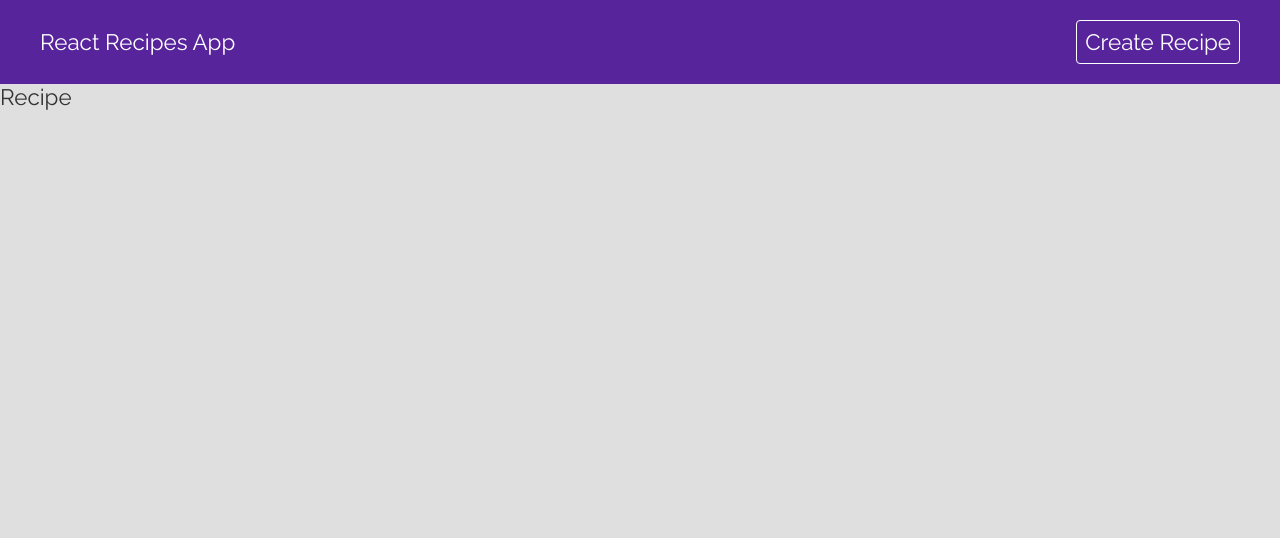
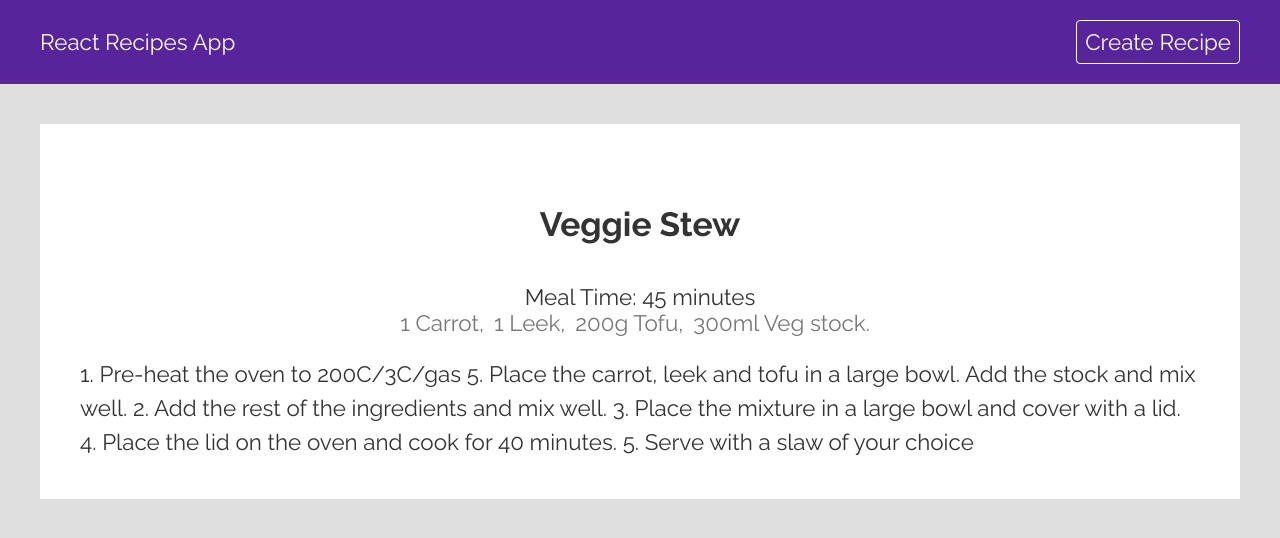
Before and after one commit to alexelmore/react-recipe-app, a React (Create React App) app in the folder recipe-app/: page /recipes/1 in a window 1280 px wide. Shown: the top 538 px of the page. Built offline with nearby package versions, Linux system fonts and the light colour scheme; data requests are answered from the project's data file; the HTML template or start-up script is replaced by a standard one.

Commit message:
Setup for Recipe Component

```diff
--- a/recipe-app/src/components/RecipeList.jsx
+++ b/recipe-app/src/components/RecipeList.jsx
@@ -3,7 +3,6 @@ import { Link } from "react-router-dom";
 import "./RecipeList.css";
 
 function RecipeList({ recipes }) {
-  console.log(recipes);
   return (
     <div className="recipe-list">
       {recipes.map((recipe) => (
--- a/recipe-app/src/pages/recipe/Recipe.css
+++ b/recipe-app/src/pages/recipe/Recipe.css
@@ -0,0 +1,29 @@
+.recipe {
+  max-width: 1200px;
+  margin: 40px auto;
+  text-align: center;
+  background: #fff;
+  padding: 40px;
+  box-sizing: border-box;
+}
+.recipe ul {
+  display: flex;
+  padding: 0;
+  justify-content: center;
+  margin-top: 0;
+}
+.recipe li {
+  list-style-type: none;
+  margin-right: 10px;
+  color: #777;
+}
+.recipe li::after {
+  content: ",";
+}
+.recipe li:last-child::after {
+  content: ".";
+}
+.method {
+  text-align: left;
+  line-height: 1.5em;
+}
--- a/recipe-app/src/pages/recipe/Recipe.jsx
+++ b/recipe-app/src/pages/recipe/Recipe.jsx
@@ -1,8 +1,37 @@
+import { useParams } from "react-router-dom";
+import { useFetch } from "../../hooks/useFetch";
+
 // Styles
 import "./Recipe.css";
 
 function Recipe() {
-  return <div>Recipe</div>;
+  // Pull out id from useParams Hook
+  const { id } = useParams();
+
+  // Construct url using id
+  const url = "http://localhost:3000/recipes/" + id;
+
+  // Destructure and pull out properties from the useFetch Hook
+  const { data, isPending, error } = useFetch(url);
+
+  return (
+    <div className="recipe">
+      {error && <p className="error">{error}</p>}
+      {isPending && <p className="loading">Loading...</p>}
+      {data && (
+        <>
+          <h2 className="page-title">{data.title}</h2>
+          <p>Meal Time: {data.cookingTime}</p>
+          <ul>
+            {data.ingredients.map((ing, idx) => (
+              <li key={idx}> {ing}</li>
+            ))}
+          </ul>
+          <p className="method">{data.method}</p>
+        </>
+      )}
+    </div>
+  );
 }
 
 export default Recipe;
```
